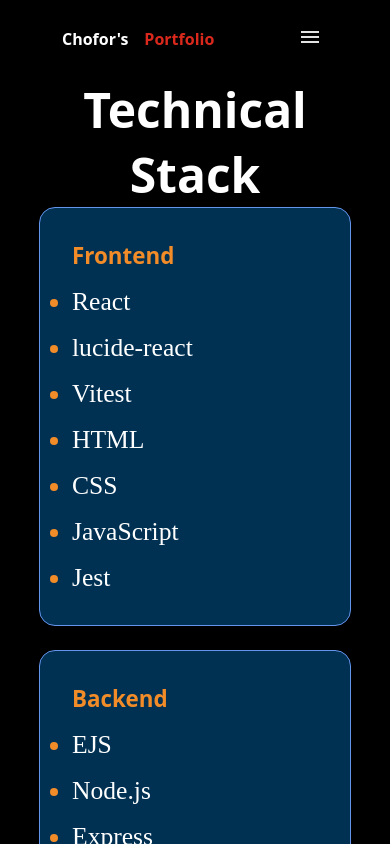
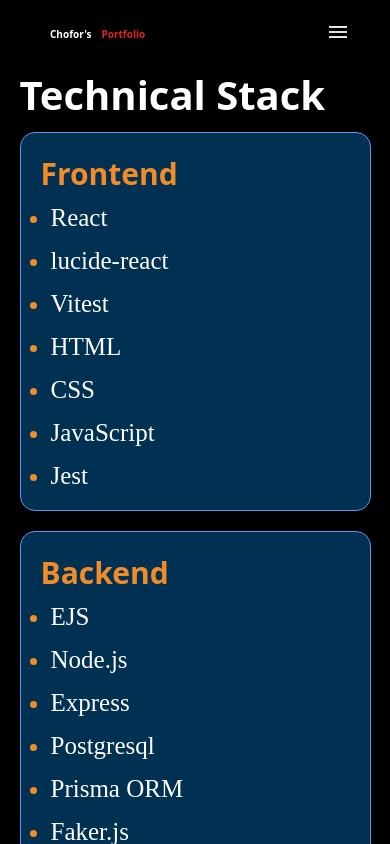
Before and after one commit to ChoforJr/chofor-portfolio, a React (Vite) app: page /skills in a window 390 px wide. Shown: the top 844 px of the page. Built offline with nearby package versions, Linux system fonts and the light colour scheme.

Commit message:
Improve code quality and change from checkbox to useState

```diff
--- a/src/App Components/App.css
+++ b/src/App Components/App.css
@@ -3,15 +3,19 @@
 *::after {
   box-sizing: border-box;
 }
+
 * {
   margin: 0;
   padding: 0;
-  box-sizing: border-box;
+}
+
+html {
+  font-size: 62.5%;
 }
 
 body {
   margin: auto;
-  font-size: 10px;
+  font-size: 1.6rem;
   background-color: #000000;
   color: #ffffff;
   text-align: center;
@@ -28,12 +32,14 @@
   font-family: "Open Sans", "Helvetica Neue", sans-serif;
   font-size: 1.6rem;
 }
+
 h1,
 h2,
 h3 {
   font-family: "Open Sans", "Helvetica Neue", sans-serif;
   font-size: 2rem;
 }
+
 a {
   text-decoration: none;
 }
@@ -48,20 +54,25 @@
   background-color: #000000;
   width: 100%;
   min-height: 3rem;
+  z-index: 20;
 }
+
 .navHeader {
   display: flex;
   gap: 1rem;
   flex-wrap: wrap;
 }
+
 nav a {
   color: #ffffff;
   font-size: clamp(1rem, 1.5vw, 2.5rem);
   text-decoration: none;
 }
+
 .links-container a:hover {
   color: #5f9ea0;
 }
+
 .links-container,
 nav section {
   display: flex;
@@ -76,11 +87,15 @@
   font-size: 1.6rem;
 }
 
-#sidebar-active {
-  display: none;
-}
 .open-sidebar-button,
 .close-sidebar-button {
+  display: none;
+  background: none;
+  border: none;
+  cursor: pointer;
+}
+
+#overlay {
   display: none;
 }
 
@@ -94,12 +109,13 @@
     right: -100%;
     z-index: 10;
     width: 300px;
+    height: 100vh;
 
-    background-color: var(--color-1);
+    background-color: #000000;
     box-shadow: -5px 0 5px rgba(0, 0, 0, 0.25);
-    transition: 0.75s ease-out;
-    background-color: #000000;
+    transition: right 0.75s ease-out;
   }
+
   nav a {
     box-sizing: border-box;
     height: auto;
@@ -107,20 +123,27 @@
     padding: 20px 30px;
     justify-content: flex-start;
   }
+
   .open-sidebar-button,
   .close-sidebar-button {
     padding: 20px;
     display: block;
   }
-  #sidebar-active:checked ~ .links-container {
+
+  .links-container.active {
     right: 0;
   }
-  #sidebar-active:checked ~ #overlay {
-    height: 100%;
-    width: 100%;
+
+  #overlay {
+    display: block;
+    height: 100vh;
+    width: 100vw;
     position: fixed;
     top: 0;
     left: 0;
     z-index: 9;
+    background-color: rgba(0, 0, 0, 0.6);
+    backdrop-filter: blur(2px);
+    cursor: pointer;
   }
 }
--- a/src/App Components/App.jsx
+++ b/src/App Components/App.jsx
@@ -1,11 +1,14 @@
 import "./App.css";
-
-import { Link } from "react-router-dom";
-import { Outlet } from "react-router-dom";
+import { useState } from "react";
+import { Link, Outlet } from "react-router-dom";
 import { ItemContext } from "../ItemContext";
-// import { useAppLogic } from "./UseAppLogic";
 
 const App = () => {
+  const [isSidebarOpen, setIsSidebarOpen] = useState(false);
+
+  const toggleSidebar = () => setIsSidebarOpen(!isSidebarOpen);
+  const closeSidebar = () => setIsSidebarOpen(false);
+
   return (
     <div className="container">
       <nav>
@@ -16,30 +19,46 @@
         </h1>
 
         <section>
-          <input type="checkbox" id="sidebar-active" />
-          <label htmlFor="sidebar-active" className="open-sidebar-button">
+          <button
+            className="open-sidebar-button"
+            onClick={toggleSidebar}
+            aria-label="Open menu"
+          >
             <img src="/menu.svg" alt="menu icon" />
-          </label>
-          <label id="overlay" htmlFor="sidebar-active"></label>
+          </button>
 
-          <div className="links-container">
-            <label htmlFor="sidebar-active" className="close-sidebar-button">
+          {isSidebarOpen && <div id="overlay" onClick={closeSidebar}></div>}
+
+          <div className={`links-container ${isSidebarOpen ? "active" : ""}`}>
+            <button
+              className="close-sidebar-button"
+              onClick={closeSidebar}
+              aria-label="Close menu"
+            >
               <img src="close.svg" alt="close icon" />
-            </label>
-            <Link to="/">Home</Link>
-            <Link to="/projects">Projects</Link>
-            <Link to="/skills">Skills</Link>
-            <Link to="/contacts">Contacts</Link>
+            </button>
+            <Link to="/" onClick={closeSidebar}>
+              Home
+            </Link>
+            <Link to="/projects" onClick={closeSidebar}>
+              Projects
+            </Link>
+            <Link to="/skills" onClick={closeSidebar}>
+              Skills
+            </Link>
+            <Link to="/contacts" onClick={closeSidebar}>
+              Contacts
+            </Link>
           </div>
         </section>
       </nav>
-      <>
-        <main>
-          <ItemContext.Provider value={null}>
-            <Outlet />
-          </ItemContext.Provider>
-        </main>
-      </>
+
+      <main>
+        <ItemContext.Provider value={null}>
+          <Outlet />
+        </ItemContext.Provider>
+      </main>
+
       <footer>
         <p>© {new Date().getFullYear()} Chofor</p>
       </footer>
--- a/src/Contacts Components/contacts.module.css
+++ b/src/Contacts Components/contacts.module.css
@@ -2,10 +2,10 @@
   background-color: #082567;
   padding: 0.5rem;
   border-radius: 2rem;
-  width: clamp(10rem, 80vw, 80rem);
-  min-height: 30rem;
+  width: clamp(10rem, 80vw, 100rem);
+  min-height: 40rem;
   justify-self: center;
-  margin-top: 2rem;
+  margin-top: 5rem;
   display: flex;
   flex-direction: column;
   justify-content: center;
@@ -14,7 +14,7 @@
 }
 
 .contacts img {
-  width: 2.5rem;
+  width: 4rem;
 }
 
 .contacts section {
@@ -25,8 +25,8 @@
   align-items: center;
 }
 .contacts section a {
-  width: 4rem;
-  height: 4rem;
+  width: 5rem;
+  height: 5rem;
   border: #2d68c4 0.1rem solid;
   display: flex;
   justify-content: center;
@@ -40,10 +40,10 @@
 }
 
 .contacts h1 {
-  font-size: clamp(3rem, 6vw, 6rem);
-  margin-bottom: -1rem;
+  font-size: clamp(4rem, 8vw, 8rem);
   font-weight: bold;
 }
 .contacts p {
-  width: clamp(6rem, 60vw, 60rem);
+  width: clamp(6rem, 60vw, 80rem);
+  font-size: clamp(2rem, 2.4rem, 2.4rem);
 }
--- a/src/HomePage Components/homePage.module.css
+++ b/src/HomePage Components/homePage.module.css
@@ -1,5 +1,5 @@
 .homePage {
-  max-width: 60rem;
+  max-width: 80rem;
   margin: 0 auto;
   padding: 4rem 1rem;
   display: flex;
@@ -23,7 +23,7 @@
   background-color: #da291c;
   color: #ffffff;
   padding: 0.75rem 1.5rem;
-  font-size: 1.1rem;
+  font-size: 2rem;
   font-weight: bold;
   border-radius: 0.5rem;
   text-decoration: none;
@@ -38,9 +38,12 @@
 }
 
 .homePage h1 {
-  font-size: clamp(2.5rem, 5vw, 3.5rem);
+  font-size: clamp(3.5rem, 5vw, 5.5rem);
   margin: 0;
   color: #1f2937;
+}
+.homePage p {
+  font-size: 2rem;
 }
 
 .highlight {
@@ -64,8 +67,8 @@
 }
 
 .socialLinks a {
-  width: 3.5rem;
-  height: 3.5rem;
+  width: 5rem;
+  height: 5rem;
   display: flex;
   justify-content: center;
   align-items: center;
@@ -76,7 +79,7 @@
 }
 
 .socialLinks a img {
-  width: 1.75rem;
+  width: 3rem;
   transition: transform 0.3s ease;
 }
 
--- a/src/Projects Components/projects.module.css
+++ b/src/Projects Components/projects.module.css
@@ -12,7 +12,7 @@
   display: flex;
   flex-direction: column;
   display: grid;
-  grid-template-columns: repeat(auto-fit, minmax(min(100%, 500px), 1fr));
+  grid-template-columns: repeat(auto-fit, minmax(min(100%, 300px), 1fr));
   gap: 2rem;
   padding: 1.5rem;
 }
@@ -58,8 +58,8 @@
 }
 
 .socialLinks a {
-  width: 2.5rem;
-  height: 2.5rem;
+  width: 3rem;
+  height: 3rem;
   display: flex;
   justify-content: center;
   align-items: center;
@@ -69,7 +69,7 @@
 }
 
 .socialLinks a img {
-  width: 1.75rem;
+  width: 2rem;
   transition: transform 0.3s ease;
 }
 
--- a/src/Skills Components/skills.module.css
+++ b/src/Skills Components/skills.module.css
@@ -1,5 +1,5 @@
 .skills {
-  width: clamp(10rem, 80vw, 80rem);
+  width: clamp(10rem, 90vw, 100rem);
   justify-self: center;
   display: flex;
   flex-direction: column;
@@ -9,21 +9,20 @@
 }
 
 .skills h1 {
-  font-size: clamp(3rem, 4vw, 6rem);
-  margin-bottom: -1rem;
+  font-size: clamp(4rem, 5vw, 8rem);
   font-weight: bold;
 }
 
 .skills section {
   display: grid;
-  grid-template-columns: repeat(auto-fit, minmax(min(100%, 20rem), 1fr));
-  gap: 1.5rem;
+  grid-template-columns: repeat(auto-fit, minmax(min(100%, 30rem), 1fr));
+  gap: 2rem;
   width: 100%;
 }
 
 .skillCard {
   border: 0.1rem solid #6495ed;
-  border-radius: 1rem;
+  border-radius: 1.5rem;
   text-align: left;
   padding: clamp(1.5rem, 2rem, 2.5rem);
   background-color: #003153;
@@ -32,7 +31,7 @@
 .skillCard h2 {
   color: #f28c28;
   font-weight: bold;
-  font-size: 1.4rem;
+  font-size: 3rem;
   margin-bottom: 1rem;
 }
 
@@ -42,11 +41,12 @@
 }
 
 .skillCard li {
-  font-size: 1.6rem;
+  font-size: 2.5rem;
 }
 
 .skillCard ul {
   display: flex;
   flex-direction: column;
-  gap: 1rem;
+  gap: 1.5rem;
+  padding-left: 1rem;
 }
```
Also changed, not shown: 1 other file (tests, documents, lock files or other folders).
